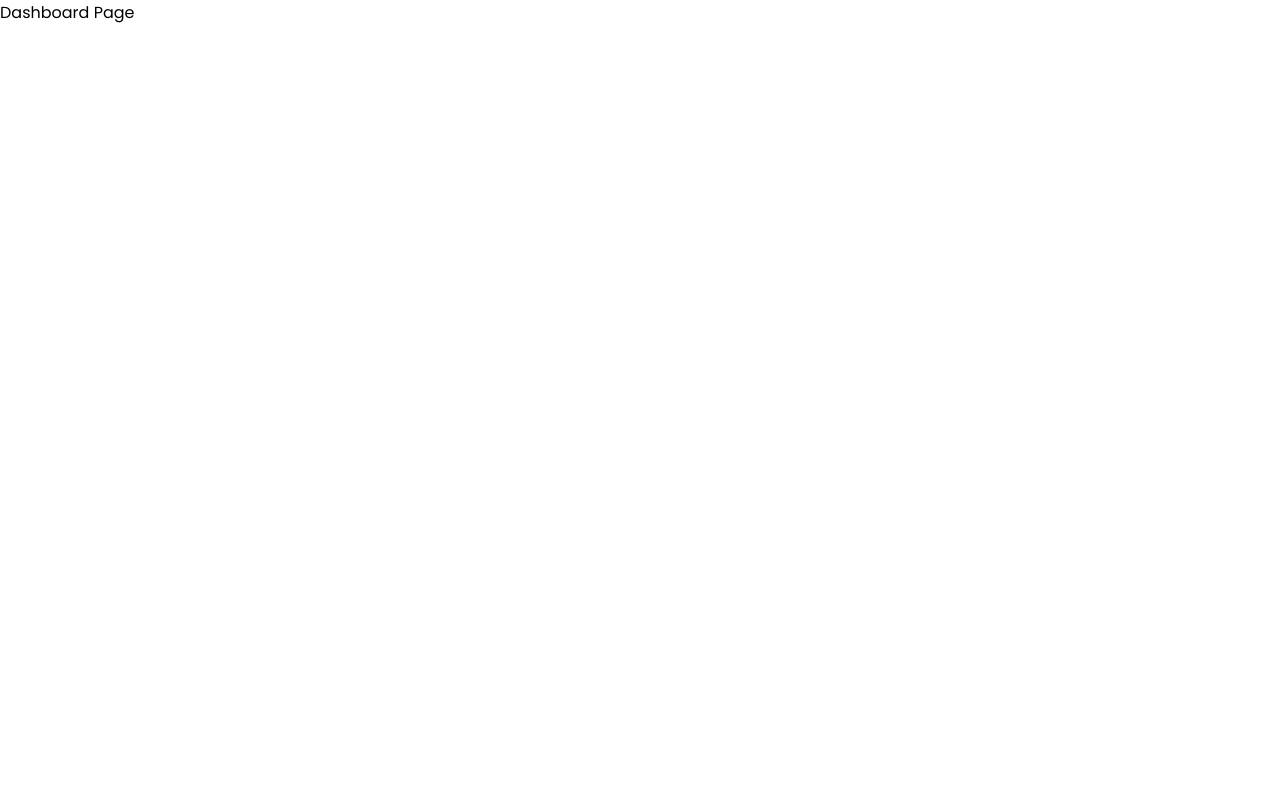
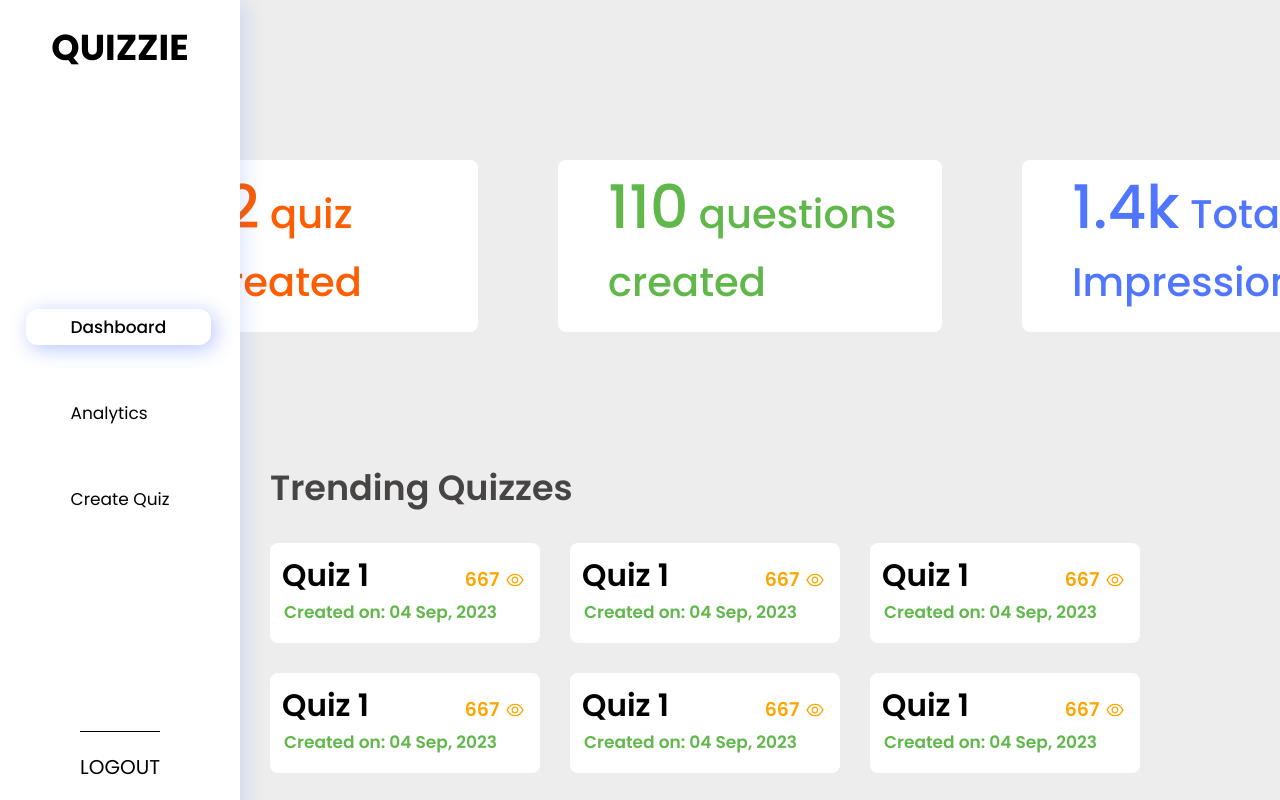
Before and after one commit to Farzan-Ullah/quizz-app-client, a React (Create React App) app: page /dashboard in a window 1280 px wide. Built offline with nearby package versions, Linux system fonts and the light colour scheme; the HTML template or start-up script is replaced by a standard one.

Commit message:
dashboard frontend created - deployed

```diff
--- a/package.json
+++ b/package.json
@@ -10,6 +10,7 @@
     "react": "^18.3.1",
     "react-dom": "^18.3.1",
     "react-hot-toast": "^2.4.1",
+    "react-icons": "^5.2.1",
     "react-router-dom": "^6.23.1",
     "react-scripts": "5.0.1",
     "react-toastify": "^10.0.5",
--- a/src/components/Dashboard/Dashboard.jsx
+++ b/src/components/Dashboard/Dashboard.jsx
@@ -1,7 +1,93 @@
-import React from "react";
+import React, { useState } from "react";
+import { useNavigate } from "react-router-dom";
+import styles from "./Dashboard.module.css";
+import StatCard from "./StatCard";
+import QuizCard from "./QuizCard";
 
 function Dashboard() {
-  return <div>Dashboard Page</div>;
+  const navigate = useNavigate();
+
+  const [activeSection, setActiveSection] = useState("Dashboard");
+
+  const quizzes = Array(50).fill({
+    title: "Quiz 1",
+    createdOn: "04 Sep, 2023",
+    attempts: 667,
+  });
+
+  const handleLogout = () => {
+    localStorage.removeItem("token");
+    localStorage.removeItem("username");
+    navigate("/");
+  };
+
+  return (
+    <div className={styles.container}>
+      <div className={styles.sidebar}>
+        <div className={styles.logo}>QUIZZIE</div>
+
+        <div className={styles.navBtns}>
+          <button
+            className={`${styles.navBtn} ${
+              activeSection === "Dashboard" ? styles.active : ""
+            }`}
+            onClick={() => setActiveSection("Dashboard")}
+          >
+            Dashboard
+          </button>
+          <button
+            className={`${styles.navBtn} ${
+              activeSection === "Analytics" ? styles.active : ""
+            }`}
+            onClick={() => setActiveSection("Analytics")}
+          >
+            Analytics
+          </button>
+          <button
+            className={`${styles.navBtn} ${
+              activeSection === "Create Quiz" ? styles.active : ""
+            }`}
+            onClick={() => setActiveSection("Create Quiz")}
+          >
+            Create Quiz
+          </button>
+        </div>
+
+        <div className={styles.logout} onClick={handleLogout}>
+          LOGOUT
+        </div>
+      </div>
+      <div className={styles.mainContent}>
+        {activeSection === "Dashboard" && (
+          <div>
+            <div className={styles.stats}>
+              <StatCard />
+            </div>
+            <div className={styles.trendingQuizzes}>
+              <h2>Trending Quizzes</h2>
+              <div className={styles.quizGrid}>
+                {quizzes.map((quiz, index) => (
+                  <QuizCard key={index} {...quiz} />
+                ))}
+              </div>
+            </div>
+          </div>
+        )}
+        {activeSection === "Analytics" && (
+          <div>
+            {/* Replace this with your Analytics component/content */}
+            <h2>Analytics Content</h2>
+          </div>
+        )}
+        {activeSection === "Create Quiz" && (
+          <div>
+            {/* Replace this with your Create Quiz component/content */}
+            <h2>Create Quiz Content</h2>
+          </div>
+        )}
+      </div>
+    </div>
+  );
 }
 
 export default Dashboard;
--- a/src/components/Dashboard/Dashboard.module.css
+++ b/src/components/Dashboard/Dashboard.module.css
@@ -0,0 +1,103 @@
+@import url('https://fonts.googleapis.com/css2?family=Poppins:ital,wght@0,100;0,200;0,300;0,400;0,500;0,600;0,700;0,800;0,900;1,100;1,200;1,300;1,400;1,500;1,600;1,700;1,800;1,900&display=swap');
+
+.container {
+    display: flex;
+    background-color: #EDEDED;
+    overflow: hidden;
+}
+
+.sidebar {
+    width: 200px;
+    background: #fff;
+    padding: 20px;
+    height: 100vh;
+    display: flex;
+    flex-direction: column;
+    justify-content: space-between;
+    align-items: center;
+    position: fixed;
+    top: 0;
+    left: 0;
+    box-shadow: 4px 4px 20px rgba(24, 78, 255, 0.151);
+}
+
+.logo {
+    font-size: 36px;
+    font-weight: bold;
+    margin-bottom: 20px;
+}
+
+
+.navBtns {
+    display: flex;
+    flex-direction: column;
+    align-items: flex-start;
+    gap: 50px;
+}
+
+.navBtn {
+    font-family: "Poppins", sans-serif;
+    background: transparent;
+    border: none;
+    border-radius: 12px;
+    padding: 5px 45px;
+    font-size: 17px;
+    cursor: pointer;
+    transition: background-color 0.3s, box-shadow 0.3s;
+}
+
+
+.active {
+    background-color: #fff;
+    box-shadow: 4px 4px 20px rgba(24, 78, 255, 0.315);
+    font-weight: 500;
+}
+
+.logout {
+    margin-bottom: 38px;
+    cursor: pointer;
+    border-top: 1px solid black;
+    font-size: 20px;
+    padding-top: 20px;
+}
+
+.mainContent {
+    margin-left: 220px;
+    padding: 20px;
+    height: calc(100vh - 40px);
+    overflow-y: auto;
+    display: flex;
+    flex-direction: column;
+    justify-content: space-between;
+    align-items: center;
+
+}
+
+.stats {
+    display: flex;
+    align-items: center;
+    justify-content: center;
+    margin-top: 140px;
+    gap: 5rem;
+}
+
+.trendingQuizzes {
+    display: flex;
+    flex-direction: column;
+    width: 80%;
+    margin-top: 100px;
+    margin-left: 11rem;
+
+}
+
+.trendingQuizzes h2 {
+    font-size: 35px;
+    font-weight: 600;
+    color: #474444;
+}
+
+.quizGrid {
+    display: flex;
+    flex-wrap: wrap;
+    gap: 30px;
+}
--- /dev/null
+++ b/src/components/Dashboard/QuizCard.jsx
@@ -0,0 +1,19 @@
+import React from "react";
+import styles from "./QuizCard.module.css";
+import { AiOutlineEye } from "react-icons/ai";
+
+function QuizCard({ title, createdOn, attempts }) {
+  return (
+    <div className={styles.quizCard}>
+      <div className={styles.quizTitle}>{title}</div>
+      <div className={styles.quizDetails}>
+        <span className={styles.createdOn}>Created on: {createdOn}</span>
+        <span className={styles.attempts}>
+          {attempts} <AiOutlineEye style={{fontSize: "20px", fontWeight: "bold"}}/>
+        </span>
+      </div>
+    </div>
+  );
+}
+
+export default QuizCard;
--- /dev/null
+++ b/src/components/Dashboard/QuizCard.module.css
@@ -0,0 +1,52 @@
+.quizCard {
+    padding: 10px;
+    border-radius: 8px;
+    width: 250px;
+    height: 80px;
+    text-align: center;
+    background-color: #fff;
+    display: flex;
+    flex-direction: column;
+    justify-content: center;
+    padding-left: 10px;
+}
+
+.quizTitle {
+    position: relative;
+    top: 10px;
+    font-weight: 600;
+    margin-left: 2px;
+    text-align: left;
+    font-size: 31px;
+}
+
+/* .quizDetails {
+} */
+
+.createdOn {
+    position: relative;
+    top: 10px;
+    right: 12px;
+    font-size: 17px;
+    font-weight: 600;
+    margin-right: 5px;
+    color: #60B84B;
+    width: 100%;
+    white-space: nowrap;
+    overflow: hidden;
+    text-overflow: ellipsis;
+}
+
+.attempts {
+    display: inline;
+    position: relative;
+    bottom: 50px;
+    left: 90px;
+    color: orange;
+    display: flex;
+    justify-content: center;
+    align-items: center;
+    gap: 6px;
+    font-size: 19px;
+    font-weight: 600;
+}
--- /dev/null
+++ b/src/components/Dashboard/StatCard.jsx
@@ -0,0 +1,27 @@
+import React from "react";
+import styles from "./StatCard.module.css";
+
+function StatCard({ count, label }) {
+  return (
+    <>
+      {" "}
+      <div className={styles.statCard}>
+        <div className={`${styles.count} ${styles.firstCount}`}>
+          <span>12</span> quiz created
+        </div>
+      </div>
+      <div className={styles.statCard}>
+        <div className={`${styles.count} ${styles.secondCount}`}>
+          <span>110</span> questions created
+        </div>
+      </div>
+      <div className={styles.statCard}>
+        <div className={`${styles.count} ${styles.thirdCount}`}>
+          <span>1.4k</span> Total Impressions
+        </div>
+      </div>
+    </>
+  );
+}
+
+export default StatCard;
--- /dev/null
+++ b/src/components/Dashboard/StatCard.module.css
@@ -0,0 +1,41 @@
+.statCard {
+    /* padding: 10px 80px 10px 8px; */
+    border-radius: 8px;
+    background-color: #fff;
+    width: 380px;
+    height: 150px;
+    padding: 2px 4px 20px 0;
+
+}
+
+.count {
+    font-size: 40px;
+    font-weight: 500;
+    text-align: center;
+    text-align: left;
+    padding-left: 20px;
+    margin-left: 30px;
+}
+
+
+.count span {
+    font-size: 60px;
+}
+
+.firstCount span {
+    font-size: 60px;
+}
+
+.firstCount {
+    color: #FF5D01;
+    width: 250px;
+    margin-left: 90px;
+}
+
+.secondCount {
+    color: #60B84B;
+}
+
+.thirdCount {
+    color: #5076FF;
+}
--- a/src/components/LoginUser/LoginUser.jsx
+++ b/src/components/LoginUser/LoginUser.jsx
@@ -18,12 +18,6 @@ function LoginUser({ onSuccess }) {
     setFormData({ ...formData, [id]: value });
   };
 
-  // const handleChange = (e) => {
-  //   const { id, value } = e.target;
-  //   setFormData((prevFormData) => ({ ...prevFormData, [id]: value }));
-  //   console.log(formData);
-  // };
-
   const handleSubmit = async (e) => {
     e.preventDefault();
     const { email, password } = formData;
@@ -38,7 +32,7 @@ function LoginUser({ onSuccess }) {
       if (response) {
         toast.success("Login Successfull");
         setTimeout(() => {
-          navigate("/dashboard"); // Navigate to /dashboard after 2 seconds
+          navigate("/dashboard");
         }, 1000);
       } else {
         toast.error("Invalid email or password");
@@ -61,9 +55,6 @@ function LoginUser({ onSuccess }) {
     if (!password) {
       errors.password = "invalid password";
     }
-    //  else if (password.length < 4) {
-    //   errors.password = "Weak Password";
-    // }
     return errors;
   };
 
--- a/src/index.css
+++ b/src/index.css
@@ -1,6 +1,10 @@
 @import url('https://fonts.googleapis.com/css2?family=Poppins:ital,wght@0,100;0,200;0,300;0,400;0,500;0,600;0,700;0,800;0,900;1,100;1,200;1,300;1,400;1,500;1,600;1,700;1,800;1,900&display=swap');
+
+html {
+  font-family: "Poppins", sans-serif;
+}
 
 body {
   margin: 0;
-  font-family: "Poppins", sans-serif;
+
 }
--- a/src/pages/DashboardPage/DashboardPage.jsx
+++ b/src/pages/DashboardPage/DashboardPage.jsx
@@ -1,5 +1,6 @@
 import React from "react";
 import Dashboard from "../../components/Dashboard/Dashboard";
+// import styles from "./DashboardPage.module.css";
 
 function DashboardPage() {
   return (
```
Also changed, not shown: src/pages/DashboardPage/DashboardPage.module.css (added), 1 other file (tests, documents, lock files or other folders).
